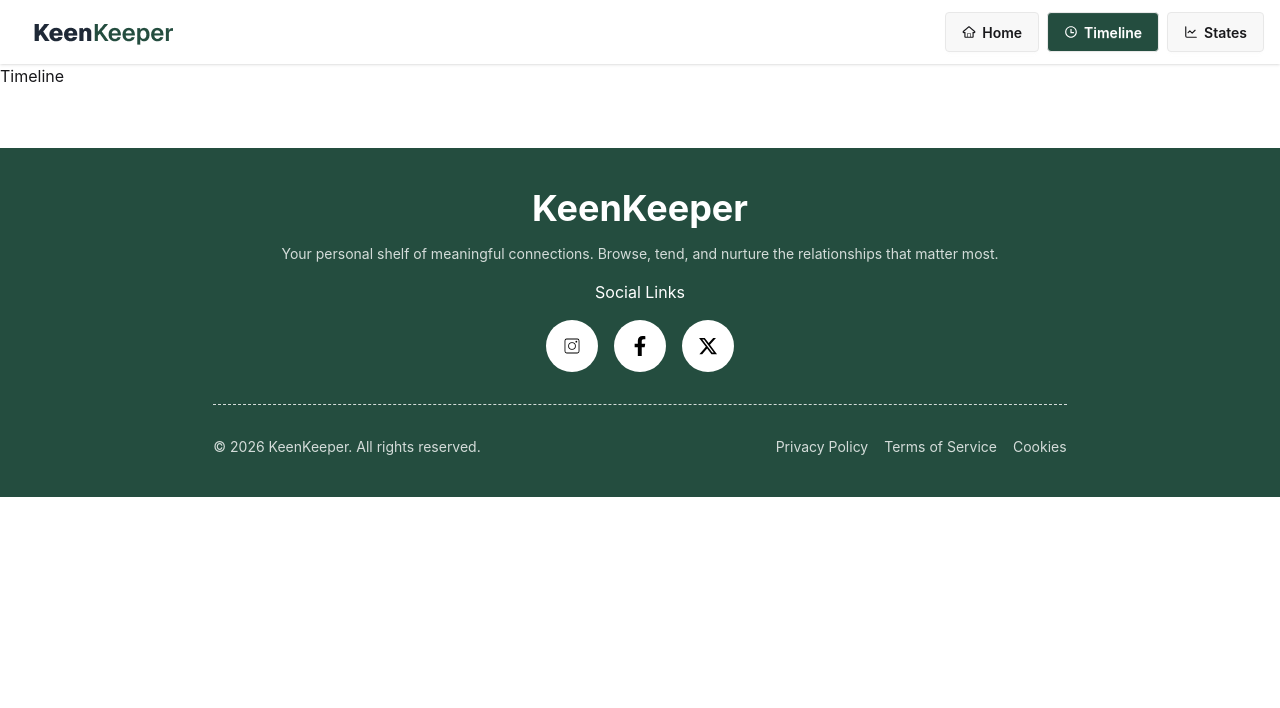
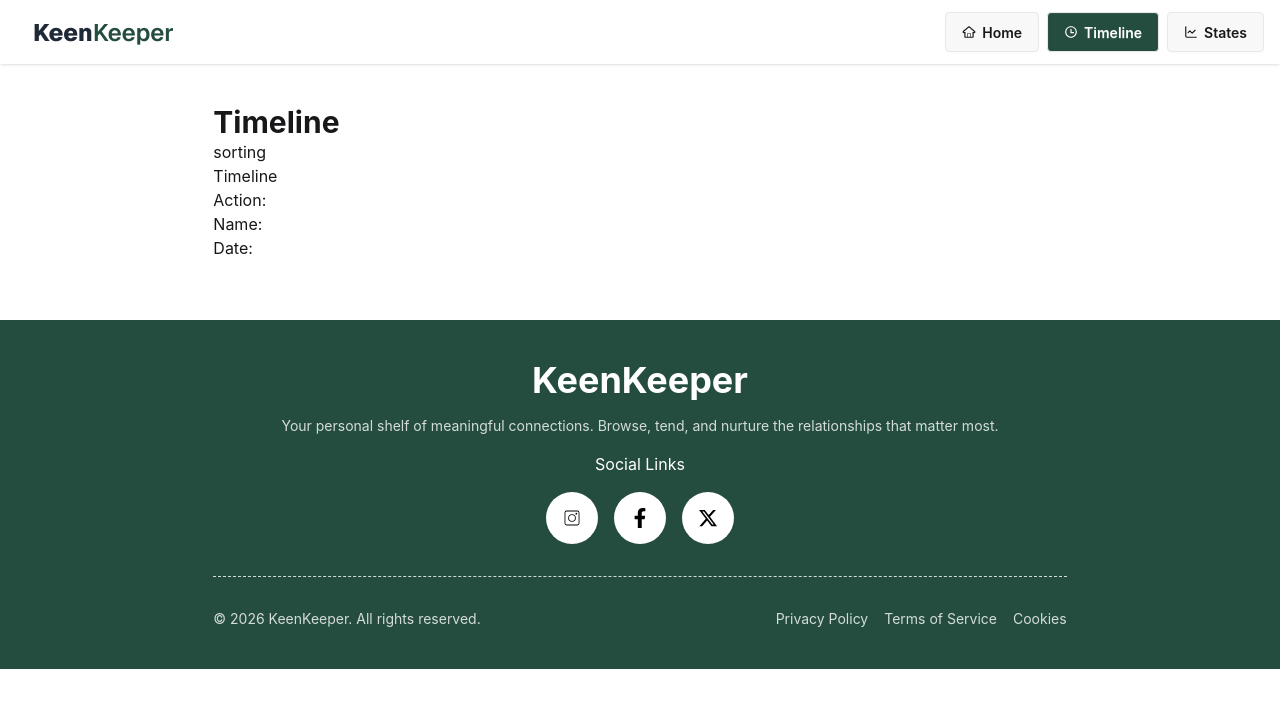
Before and after one commit to Tanjimahsankayes/keen-keeper, a React (Vite) app: page /timeline in a window 1280 px wide. Shown: the top 708 px of the page. Built offline with nearby package versions, Linux system fonts and the light colour scheme.

Commit message:
friend details and call message toast in

```diff
--- a/src/Components/Timeline/Timeline.jsx
+++ b/src/Components/Timeline/Timeline.jsx
@@ -1,10 +1,24 @@
 import React from 'react';
+import { useLocation } from "react-router";
 
 const Timeline = () => {
+      const location = useLocation();
+      const data = location.state;
+
+
     return (
+      <div className="w-8/12 mx-auto">
+        <h1 className="text-3xl font-bold mt-10">Timeline </h1>
+        <p>sorting</p>
         <div>
-            <h1>Timeline </h1>
+          <div>
+            <h2>Timeline</h2>
+            <p>Action: {data?.type}</p>
+            <p>Name: {data?.name}</p>
+            <p>Date: {data?.date}</p>
+          </div>
         </div>
+      </div>
     );
 };
 
--- a/src/Pages/Banner/Banner.jsx
+++ b/src/Pages/Banner/Banner.jsx
@@ -21,19 +21,19 @@ const Banner = () => {
         </div>
         <div className="grid grid-cols-1 md:grid-cols-2 lg:grid-cols-4 gap-5 md:gap-10 w-full mx-auto pt-4 justify-center ">
           <div className="p-10 rounded-md bg-base-100 shadow-xl  ">
-            <h4>10</h4>
+            <h4 className="font-bold text-2xl">10</h4>
             <h3>Total Friends</h3>
           </div>
           <div className="p-10 rounded-md bg-base-100 shadow-xl ">
-            <h4>10</h4>
+            <h4 className="font-bold text-2xl">3</h4>
             <h3>On Track</h3>
           </div>
           <div className="p-10 rounded-md bg-base-100 shadow-xl">
-            <h4>10</h4>
+            <h4 className="font-bold text-2xl">6</h4>
             <h3>Need Attention</h3>
           </div>
           <div className="p-10 rounded-md bg-base-100 shadow-xl ">
-            <h4>10</h4>
+            <h4 className="font-bold text-2xl">12</h4>
             <h3>Interactions This Month</h3>
           </div>
         </div>
--- a/src/Pages/FriendCard/FriendCard.jsx
+++ b/src/Pages/FriendCard/FriendCard.jsx
@@ -14,7 +14,7 @@ const FriendCard = ({ friends }) => {
         <div className="flex items-center justify-center ">
           <img src={friends.picture} alt="" className="rounded-full" />
         </div>
-        <h2 className="text-2xl font-bold"> {friends.name} </h2>
+        <h2 className="text-xl font-bold"> {friends.name} </h2>
         <p> {friends.days_since_contact} </p>
         <div className="flex flex-col gap-2">
           <button className="bg-green-300 rounded-full font-semibold text-xl p-2">
--- a/src/Pages/FriendDetails/FriendDetails.jsx
+++ b/src/Pages/FriendDetails/FriendDetails.jsx
@@ -1,5 +1,5 @@
-import React, { use } from 'react';
-import { useParams } from 'react-router';
+import React, { useEffect, useState } from "react";
+import { useParams } from "react-router";
 import { MdNotificationsPaused } from "react-icons/md";
 import { FaArchive } from "react-icons/fa";
 import { MdDelete } from "react-icons/md";
@@ -9,13 +9,21 @@ import Video from "../../assets/video.png";
 import { FaHistory } from "react-icons/fa";
 import toast from "react-hot-toast";
 
+const FriendDetails = () => {
 
-const friendPromise = fetch("/public/Data.json").then((res) => res.json())
+  const { id } = useParams();
+  const [friends, setFriends] = useState([]);
+  useEffect(() => {
+    fetch("/Data.json")
+      .then((res) => res.json())
+      .then((data) => setFriends(data));
+  }, []);
+  const Friend = friends.find((friend) => friend.id === parseInt(id));
 
-const FriendDetails = () => {
-    const { id } = useParams();
-    const friends = use(friendPromise);
-    const Friend = friends.find((friend) => friend.id === parseInt(id));
+  if (!Friend) {
+    return <div>Loading...</div>;
+  }
+
   return (
     <div className="w-11/12 md:w-8/12 mx-auto md:grid md:grid-cols-6 gap-8 mt-15 ">
       <div className="col-span-2">
@@ -42,7 +50,7 @@ const FriendDetails = () => {
               <span>
                 <MdNotificationsPaused />
               </span>
-                Snoze 2 Weeks
+              Snooze 2 Weeks
             </button>
             <button className="flex gap-1 items-center justify-center text-center font-bold w-full mt-4 p-4 rounded-md shadow-md cursor-pointer">
               <span>
@@ -62,9 +70,7 @@ const FriendDetails = () => {
       <div className="col-span-4">
         <div className="grid grid-cols-2 md:grid-cols-3 gap-6">
           <div className="shadow-md p-6 text-center rounded-md">
-              <h1 className="text-2xl font-bold">
-                {Friend.days_since_contact}
-              </h1>
+            <h1 className="text-2xl font-bold">{Friend.days_since_contact}</h1>
             <h4> Days Since Contact</h4>
           </div>
           <div className="shadow-md p-6 text-center rounded-md">
@@ -97,7 +103,7 @@ const FriendDetails = () => {
               <h3>Call</h3>
             </div>
             <div
-                onClick={() => toast(`Sending Message ${Friend.name}...`)}
+              onClick={() => toast.success(`Sent Message ${Friend.name}...`)}
               className="bg-base-200 p-4 rounded-md text-center flex flex-col gap-2 items-center w-full font-semibold text-xl cursor-pointer"
             >
               <img src={Text} alt="" className="h-8 w-8" />
```
Lines whose indentation alone changed are shown as unchanged.
